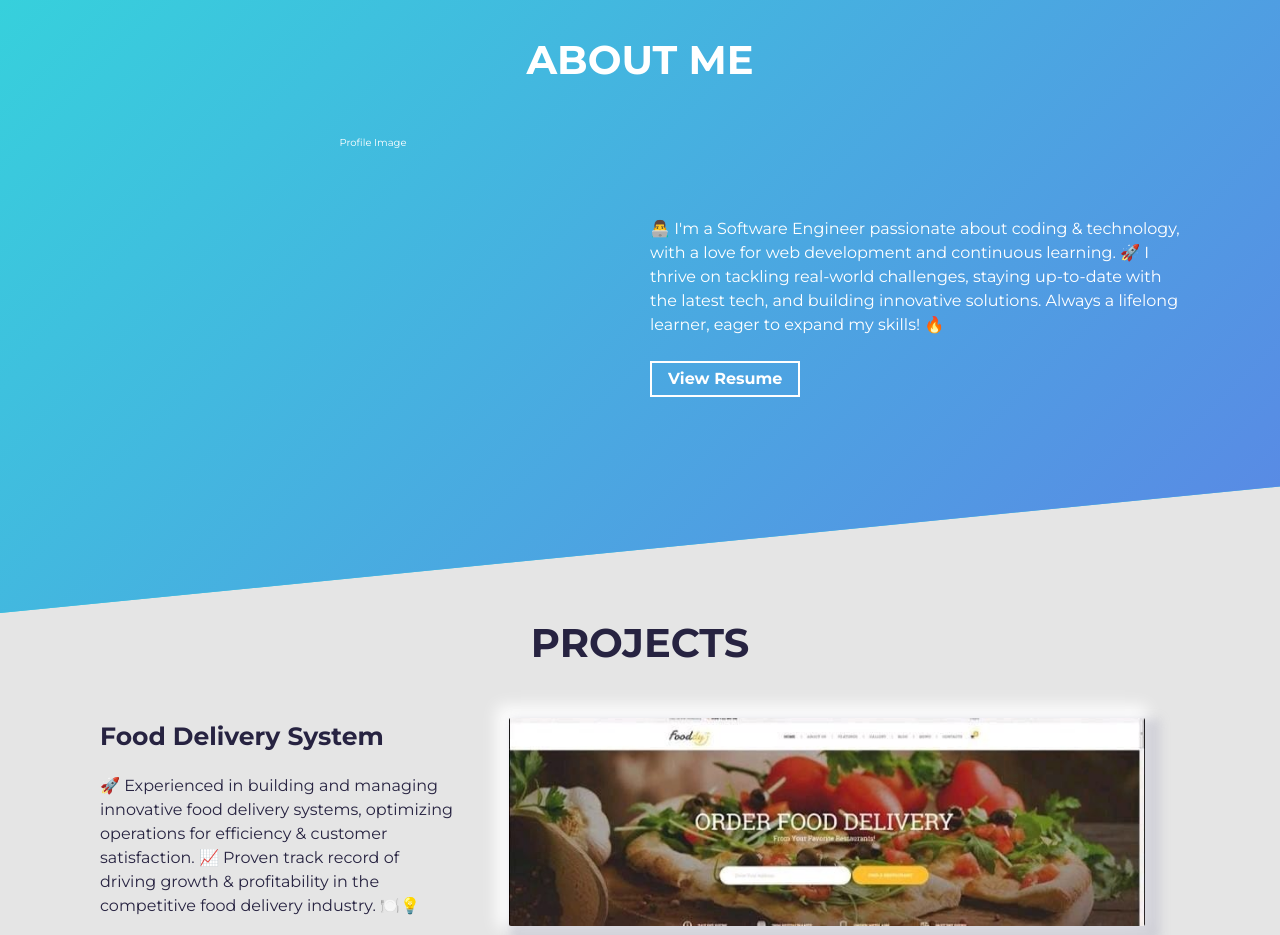
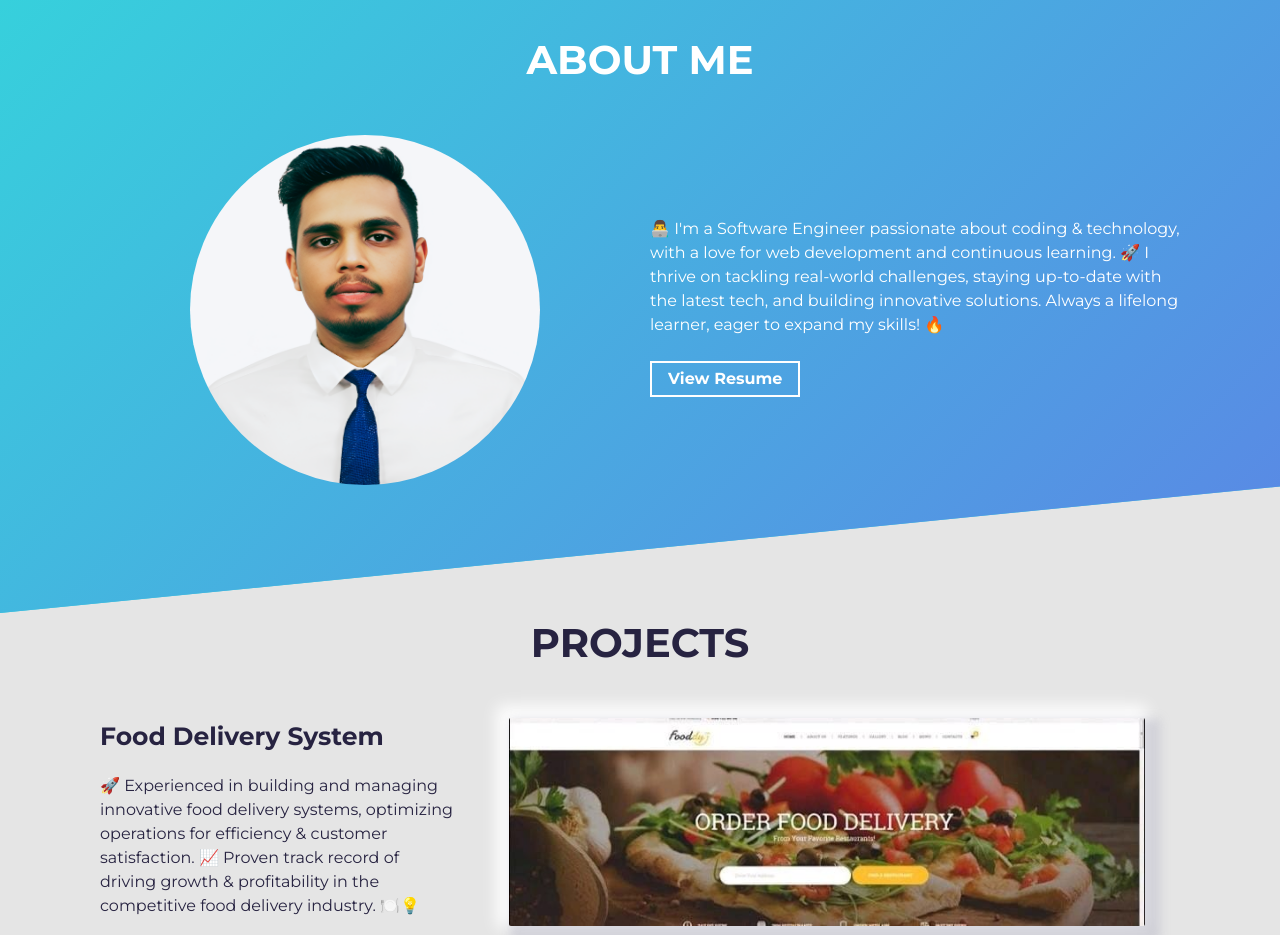
Before and after one commit to PradeepKumarmishra313/Portfolio1, a plain HTML site: page index.html in a window 1280 px wide. Shown: the part 820-1755 px from the top of the page. Drawn offline with nearby package versions, Linux system fonts and the light colour scheme; a script that the page names is missing.

Commit message:
Update index.html

```diff
--- a/index.html
+++ b/index.html
@@ -118,7 +118,7 @@
           <div class="about-wrapper__image">
             <img
               class="img-fluid"
-              src="image1.jpg"
+              src="image1.png"
               alt="Profile Image"
               width="450"
               height="350"
```
